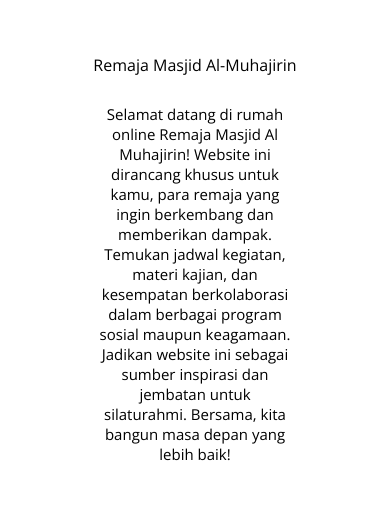
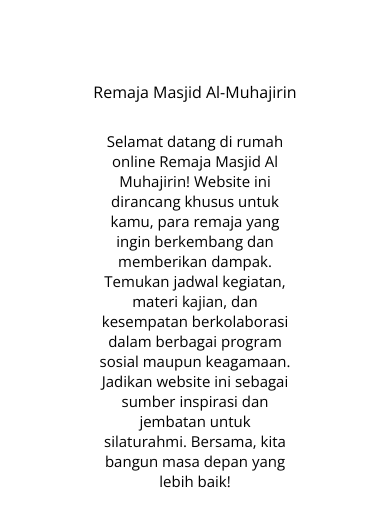
Before and after one commit to elnaxy12/blog, a plain HTML site: page index.html in a window 390 px wide. Shown: the part 121-648 px from the top of the page. Drawn offline with nearby package versions, Linux system fonts and the light colour scheme; a web font is replaced by a local one.

Commit message:
index.html

```diff
--- a/index.html
+++ b/index.html
@@ -77,7 +77,7 @@
             .mid-page {
                 width: auto;
                 height: 0;
-                margin-top: 5px;
+                margin-top: 2pc;
             }
 
         }
```
